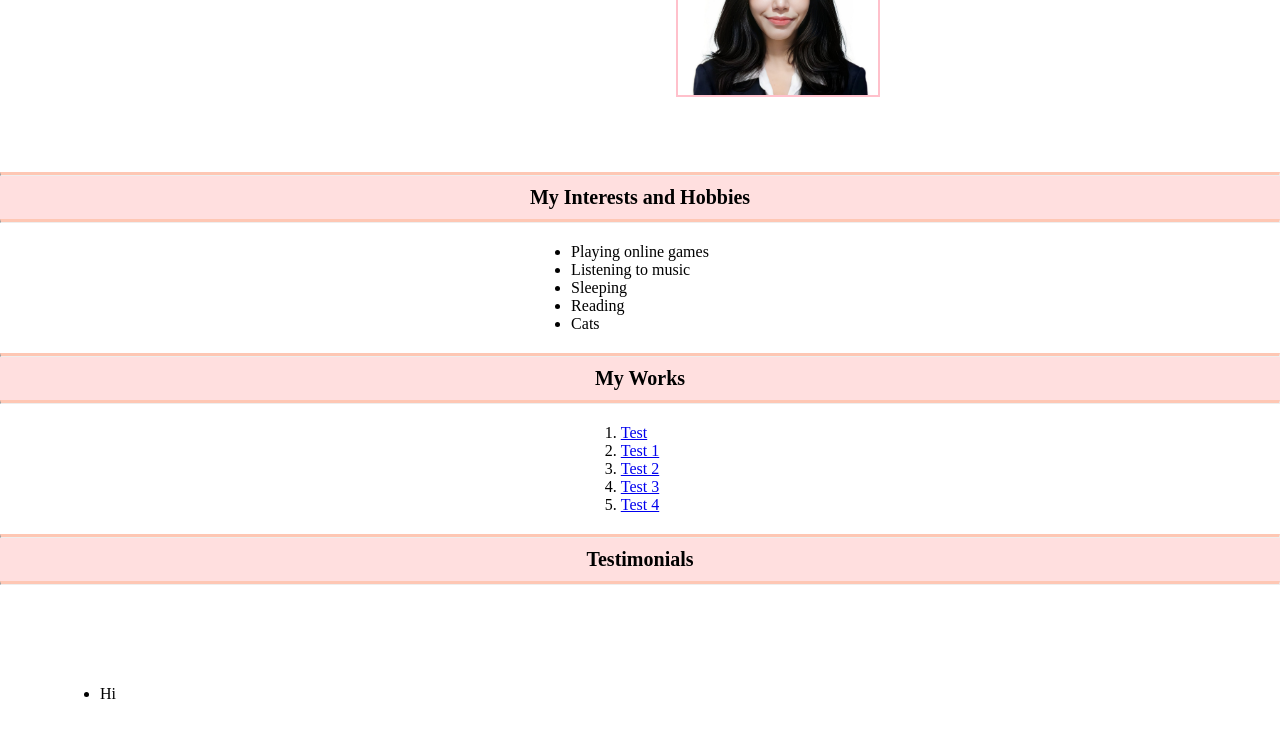
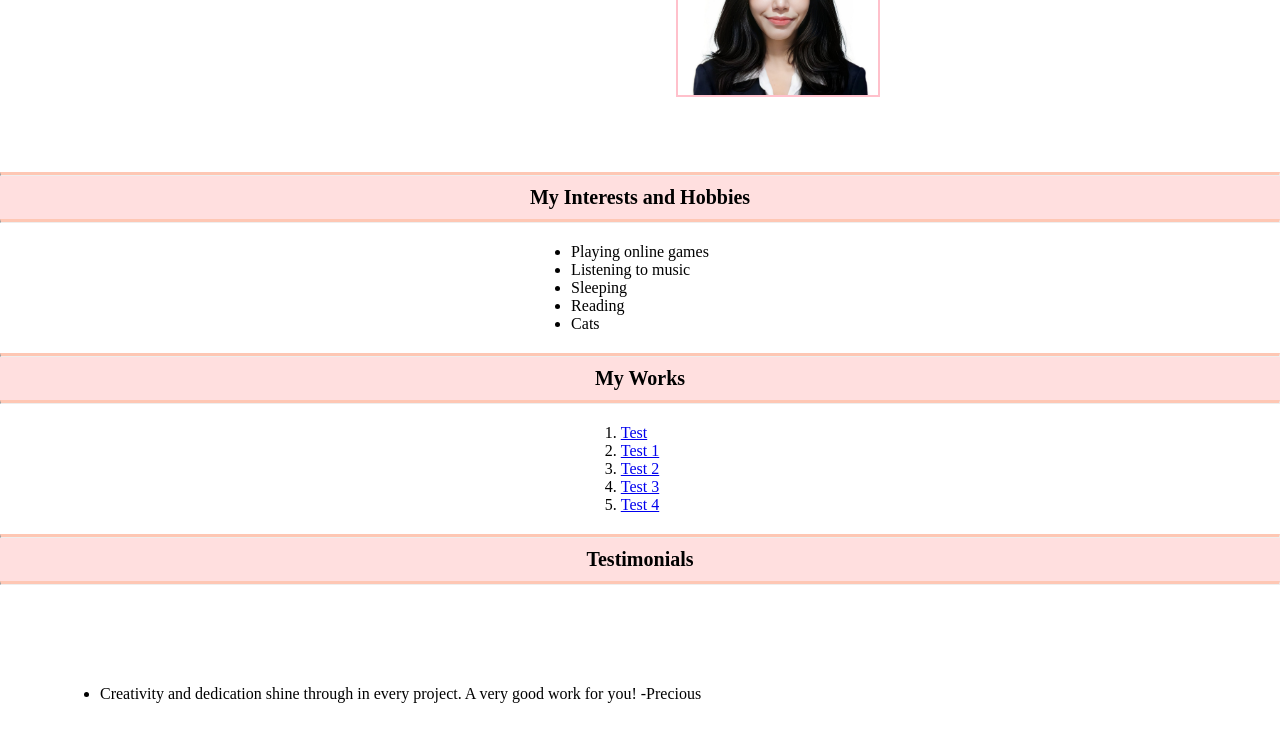
Before and after one commit to PUP-BSIT/ex7-tech_nx, a plain HTML site: page Alimasa_Eliza/ALIMASA_ELIZA.html in a window 1280 px wide. Shown: the part 207-952 px from the top of the page. Drawn offline with Linux system fonts and the light colour scheme.

Commit message:
Add testimonials

```diff
--- a/Alimasa_Eliza/ALIMASA_ELIZA.html
+++ b/Alimasa_Eliza/ALIMASA_ELIZA.html
@@ -48,7 +48,7 @@
         <h2 class="Testi"> Testimonials </h2>
         <hr class="hr1">
         <ul class="testi">
-            <li> Hi </li>
+            <li> Creativity and dedication shine through in every project. A very good work for you! -Precious </li>
         </ul>
     </div>
     <hr class="hr1">
```
Also changed, not shown: pasion_preciouskaye/Pasion_preciouskaye.html (+2 -0 lines).
